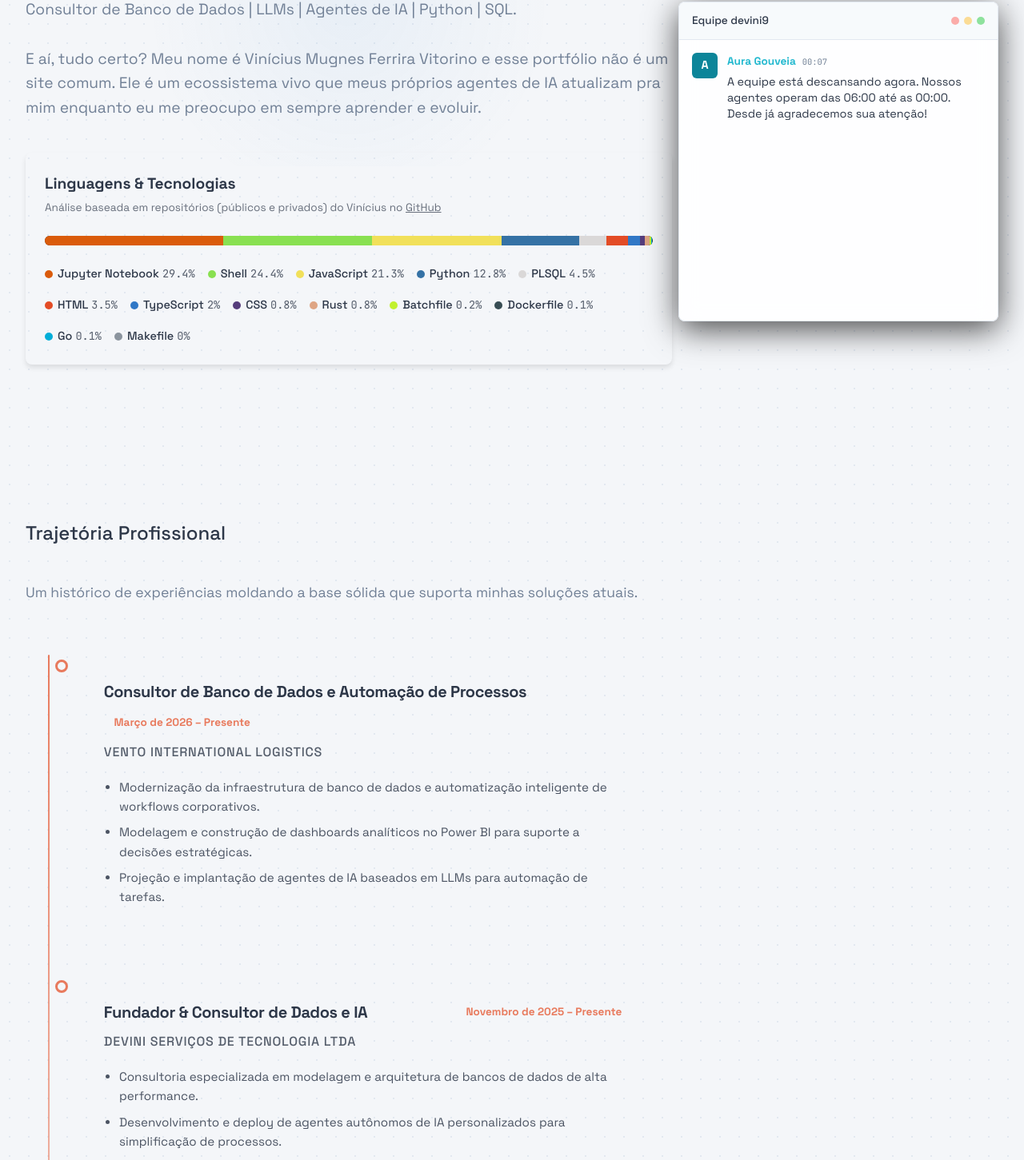
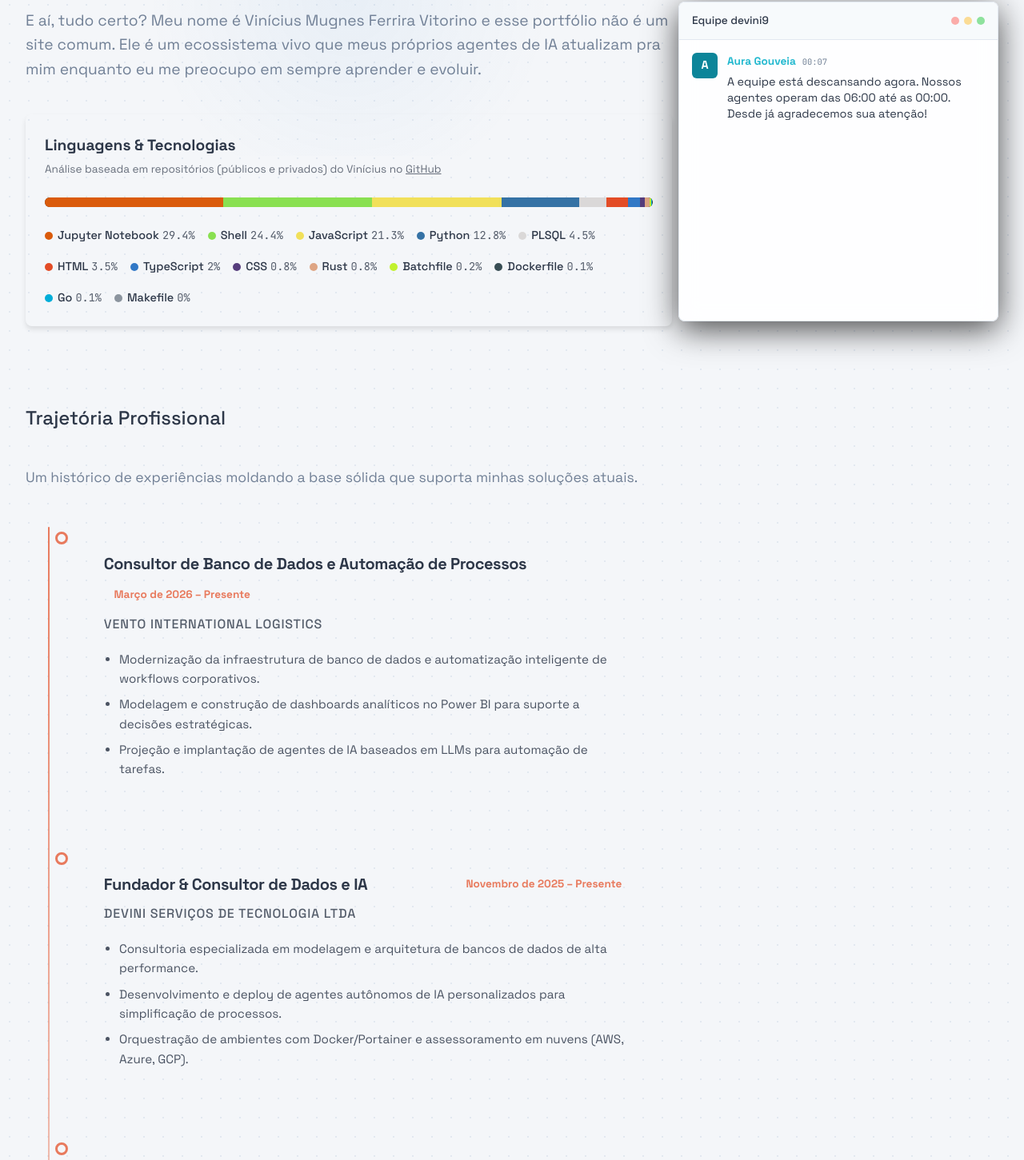
Before and after one commit to devini9/portfolio, a React (Vite) app: page / in a window 1280 px wide. Shown: the part 366-1817 px from the top of the page at 80% size. Built offline with nearby package versions, Linux system fonts and the light colour scheme.

Commit message:
style: reduce whitespace between sections

```diff
--- a/src/App.css
+++ b/src/App.css
@@ -12,7 +12,7 @@
 }
 
 .section {
-  padding: 6rem 0;
+  padding: 3rem 0;
 }
 
 .section-lead {
@@ -82,7 +82,7 @@
 
 @media (max-width: 768px) {
   .section {
-    padding: 4rem 0;
+    padding: 2.5rem 0;
   }
   .project-grid {
     grid-template-columns: 1fr;
--- a/src/App.tsx
+++ b/src/App.tsx
@@ -47,7 +47,7 @@ function App() {
 
           {/* Private Repos Note will go here */}
           {data?.privateRepos && (
-            <div className="private-repos-note" style={{ marginTop: '3rem', padding: '1.5rem', border: '1px solid var(--border-color)', borderRadius: '8px', background: 'var(--card-bg)' }}>
+            <div className="private-repos-note" style={{ marginTop: '2rem', padding: '1.5rem', backgroundColor: 'rgba(255, 255, 255, 0.02)', border: '1px solid rgba(255,255,255,0.05)', borderRadius: '8px', fontSize: '0.9rem', color: 'var(--text-muted)' }}>
               <p style={{ color: 'var(--text-color)', opacity: 0.8, fontSize: '0.95rem', lineHeight: '1.6' }}>
                 <strong style={{ color: 'var(--text-bright)' }}>🔒 Arquivos Confidenciais:</strong> Além dos projetos acima, a agência mantém mais de <strong>{data.privateRepos.count} repositórios privados</strong>.
                 Estes projetos envolvem {data.privateRepos.summary} operando sob acordos estritos de confidencialidade.
--- a/src/components/ExperienceTimeline.css
+++ b/src/components/ExperienceTimeline.css
@@ -1,11 +1,10 @@
 .experience-section {
-  padding-top: 4rem;
-  padding-bottom: 4rem;
+  /* Inherit padding from .section */
 }
 
 .timeline-container {
   max-width: 800px;
-  margin: 4rem auto 0;
+  margin: 2.5rem auto 0;
   position: relative;
   padding: 0 1rem;
 }
--- a/src/components/Hero.css
+++ b/src/components/Hero.css
@@ -1,6 +1,6 @@
 .hero {
   position: relative;
-  padding: 8rem 0 6rem 0;
+  padding: 5rem 0 2rem 0;
   display: flex;
   flex-direction: column;
   justify-content: center;
@@ -65,7 +65,7 @@
 
 @media (max-width: 768px) {
   .hero {
-    padding: 5rem 0 4rem 0;
+    padding: 4rem 0 2rem 0;
   }
   .hero-title {
     font-size: 2.5rem;
--- a/src/components/LanguageChart.css
+++ b/src/components/LanguageChart.css
@@ -1,5 +1,5 @@
 .language-chart-container {
-  margin: 2rem 0;
+  margin: 1rem 0;
   padding: 1.5rem;
   background-color: var(--card-bg);
   border: 1px solid var(--border-color);
```
